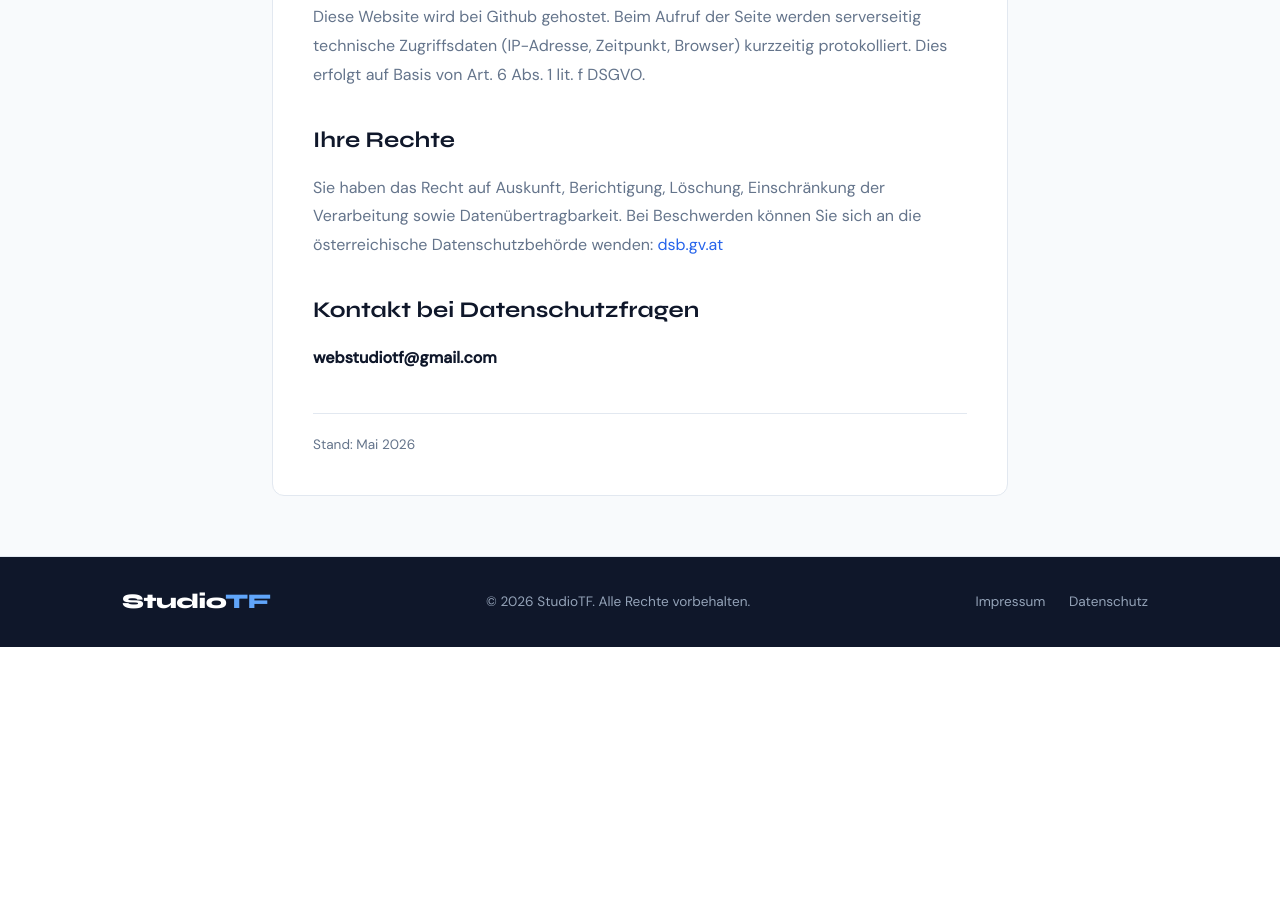
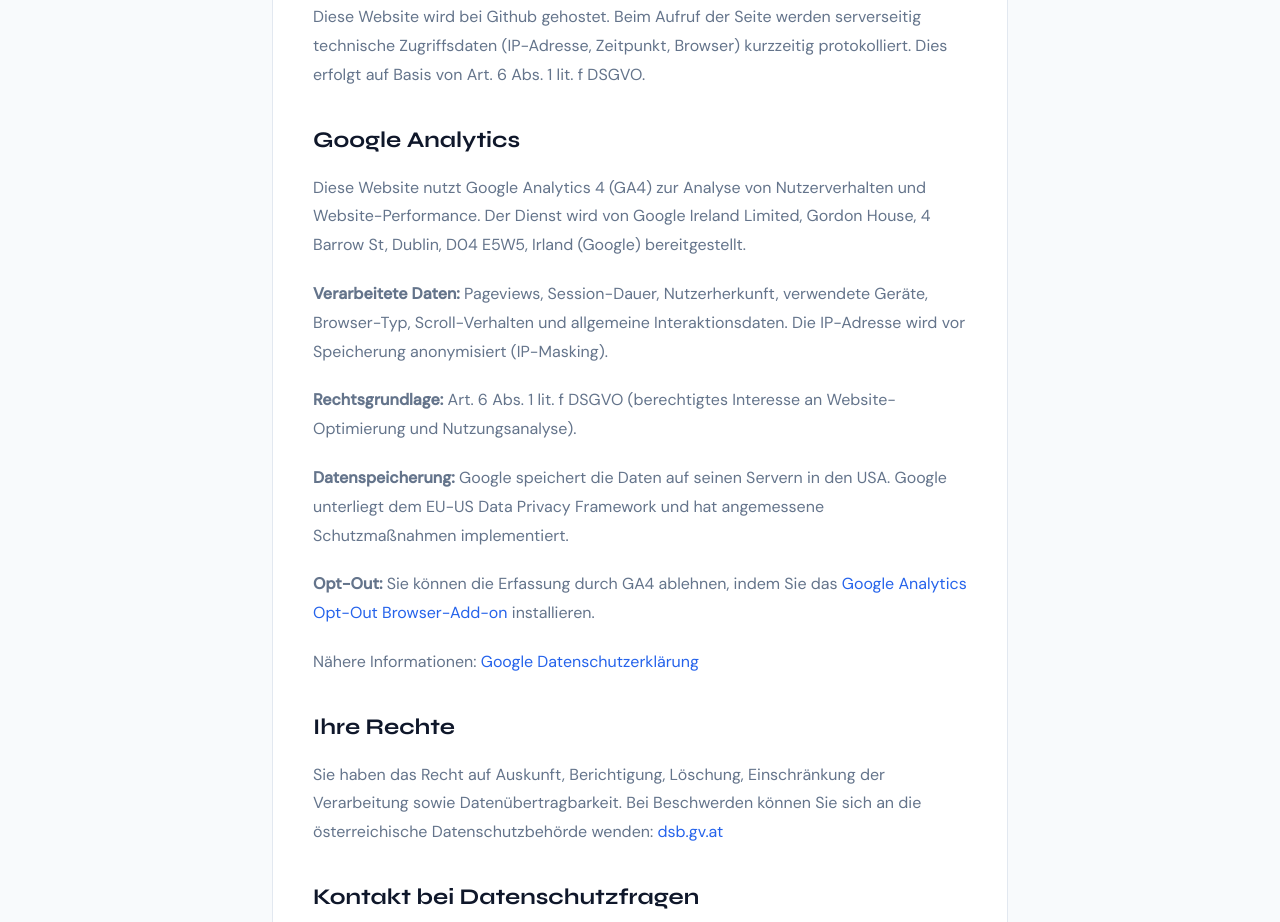
Before and after one commit to StudioTF/studiotf.github.io, a plain HTML site: page datenschutz.html in a window 1280 px wide. Shown: the part 1100-2022 px from the top of the page. Before the commit the page ends 1747 px from the top, so only its background shows below. Drawn offline with Linux system fonts and the light colour scheme.

Commit message:
Add detailed Google Analytics information to Datenschutz page

```diff
--- a/datenschutz.html
+++ b/datenschutz.html
@@ -87,6 +87,32 @@
                     Diese Website wird bei Github gehostet. Beim Aufruf der Seite werden serverseitig technische Zugriffsdaten (IP-Adresse, Zeitpunkt, Browser) kurzzeitig protokolliert. Dies erfolgt auf Basis von Art. 6 Abs. 1 lit. f DSGVO.
                 </p>
 
+                <h2 style="font-family: var(--font-display); font-size: 1.4rem; font-weight: 700; margin-top: 32px; margin-bottom: 16px;">Google Analytics</h2>
+
+                <p style="color: var(--text-muted); line-height: 1.8; margin-bottom: 20px;">
+                    Diese Website nutzt Google Analytics 4 (GA4) zur Analyse von Nutzerverhalten und Website-Performance. Der Dienst wird von Google Ireland Limited, Gordon House, 4 Barrow St, Dublin, D04 E5W5, Irland (Google) bereitgestellt.
+                </p>
+
+                <p style="color: var(--text-muted); line-height: 1.8; margin-bottom: 20px;">
+                    <strong>Verarbeitete Daten:</strong> Pageviews, Session-Dauer, Nutzerherkunft, verwendete Geräte, Browser-Typ, Scroll-Verhalten und allgemeine Interaktionsdaten. Die IP-Adresse wird vor Speicherung anonymisiert (IP-Masking).
+                </p>
+
+                <p style="color: var(--text-muted); line-height: 1.8; margin-bottom: 20px;">
+                    <strong>Rechtsgrundlage:</strong> Art. 6 Abs. 1 lit. f DSGVO (berechtigtes Interesse an Website-Optimierung und Nutzungsanalyse).
+                </p>
+
+                <p style="color: var(--text-muted); line-height: 1.8; margin-bottom: 20px;">
+                    <strong>Datenspeicherung:</strong> Google speichert die Daten auf seinen Servern in den USA. Google unterliegt dem EU-US Data Privacy Framework und hat angemessene Schutzmaßnahmen implementiert.
+                </p>
+
+                <p style="color: var(--text-muted); line-height: 1.8; margin-bottom: 20px;">
+                    <strong>Opt-Out:</strong> Sie können die Erfassung durch GA4 ablehnen, indem Sie das <a href="https://tools.google.com/dlpage/gaoptout?hl=de" target="_blank" rel="noopener noreferrer" style="color: var(--primary); text-decoration: none;">Google Analytics Opt-Out Browser-Add-on</a> installieren.
+                </p>
+
+                <p style="color: var(--text-muted); line-height: 1.8; margin-bottom: 20px;">
+                    Nähere Informationen: <a href="https://policies.google.com/privacy?hl=de" target="_blank" rel="noopener noreferrer" style="color: var(--primary); text-decoration: none;">Google Datenschutzerklärung</a>
+                </p>
+
                 <h2 style="font-family: var(--font-display); font-size: 1.4rem; font-weight: 700; margin-top: 32px; margin-bottom: 16px;">Ihre Rechte</h2>
 
                 <p style="color: var(--text-muted); line-height: 1.8; margin-bottom: 20px;">
```
